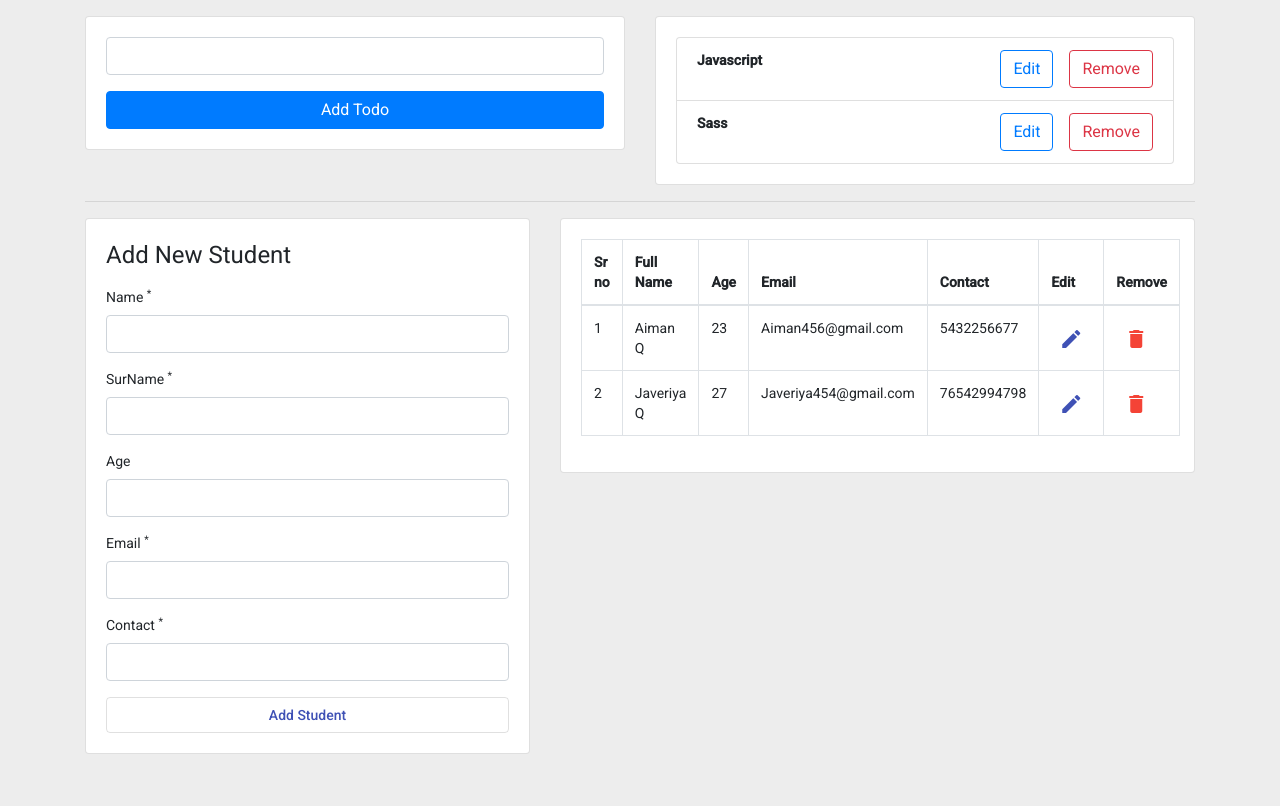
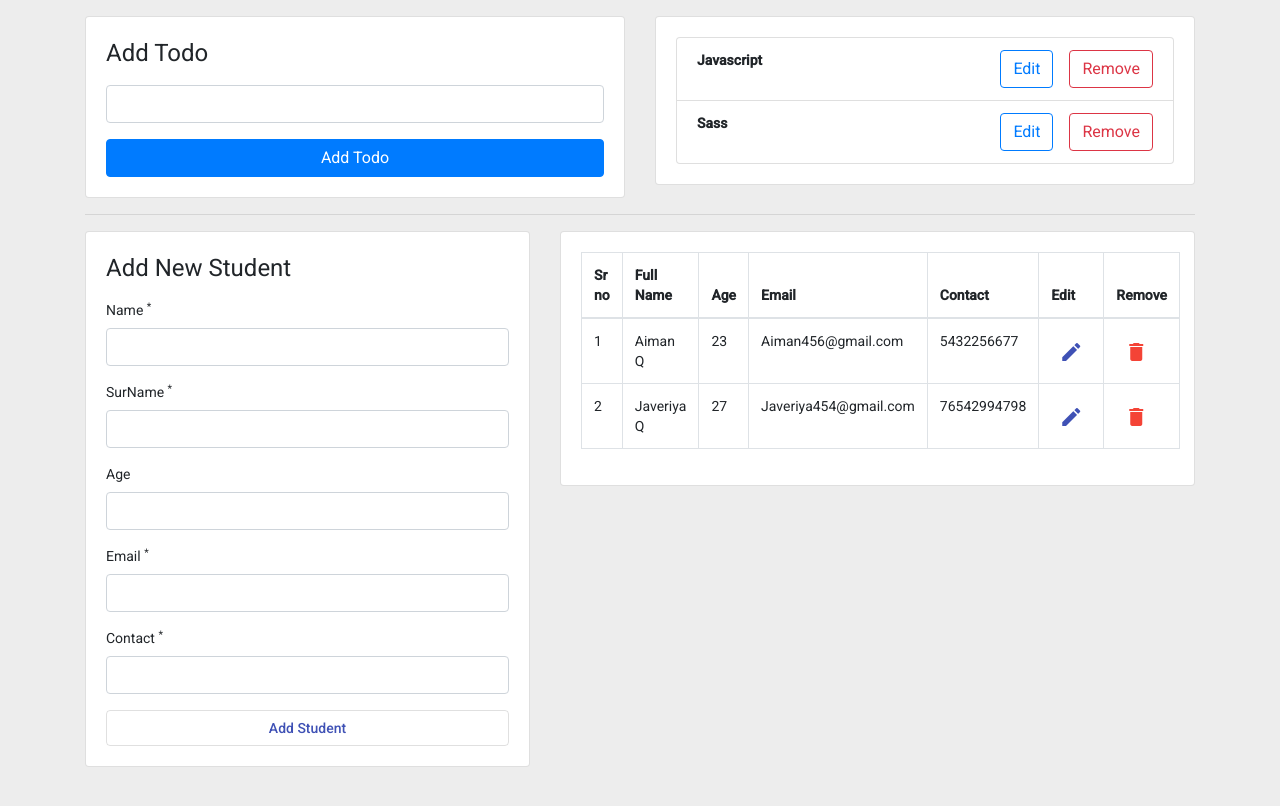
Before and after one commit to aimanqureshi842/todoNdStudentTask, an Angular app: page / in a window 1280 px wide. Shown: the top 806 px of the page. Built offline with nearby package versions, Linux system fonts and the light colour scheme.

Commit message:
additional things added

```diff
--- a/src/app/shared/component/todos/todos.component.html
+++ b/src/app/shared/component/todos/todos.component.html
@@ -2,6 +2,7 @@
     <div class="col-md-6">
         <div class="card">
             <div class="card-body">
+                <h1>{{isInEditMode? 'Edit Todo' :'Add Todo'}}</h1>
                 <div class="form-group">
                     <input type="" class="form-control" #todoEle>
                 </div>
--- a/src/app/shared/component/todos/todos.component.ts
+++ b/src/app/shared/component/todos/todos.component.ts
@@ -44,9 +44,12 @@ export class TodosComponent implements OnInit {
       // console.log(todoObj)
       this.eleRef.nativeElement.value = ''
       this._snackBarService.openSnackbar(`TodoItem "${todoObj.todoItem}" added successfully!!`)
+    }else{
+      alert('Please add todoItem !')
     }
   }
   onRemove(todoObj: Itodo) {
+    let getConfirm=confirm(`Are you sure you want to remove this todo ${todoObj.todoItem}`)
     let findIndex = this.todosArray.findIndex(todo => todo.todoId === todoObj.todoId);
     this.todosArray.splice(findIndex, 1)
     this._snackBarService.openSnackbar(`TodoItem "${todoObj.todoItem}" removed successfully!!!`)
```
